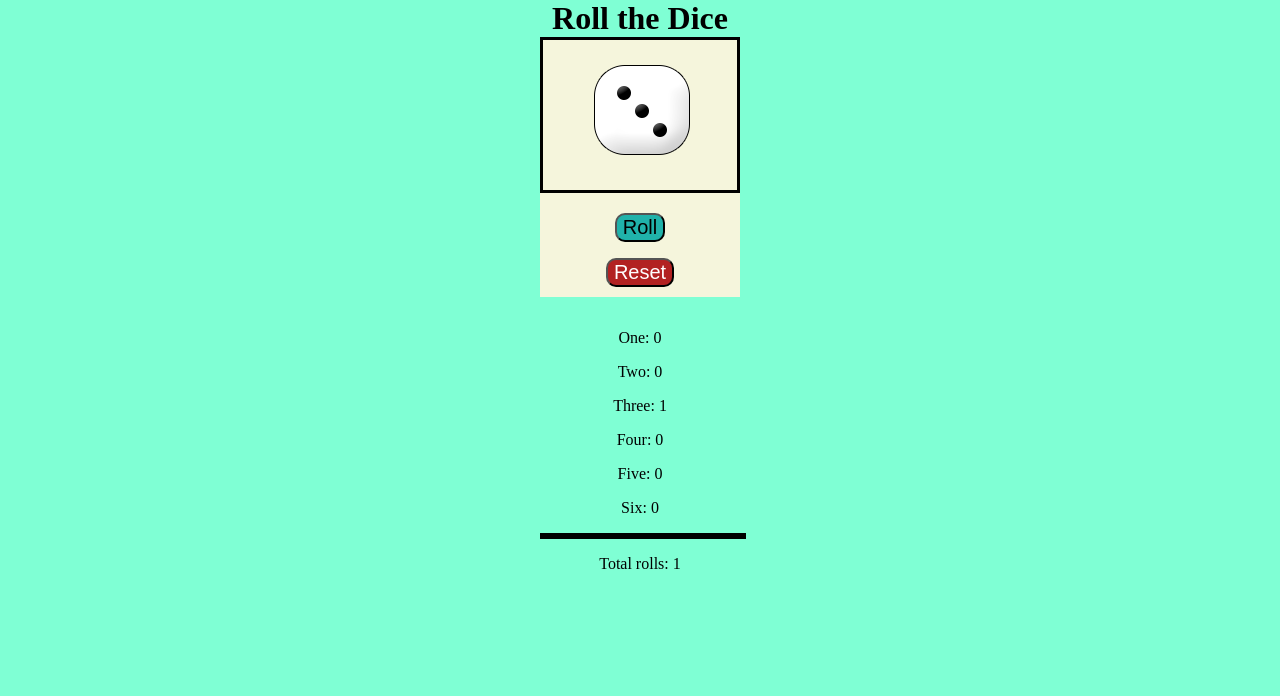
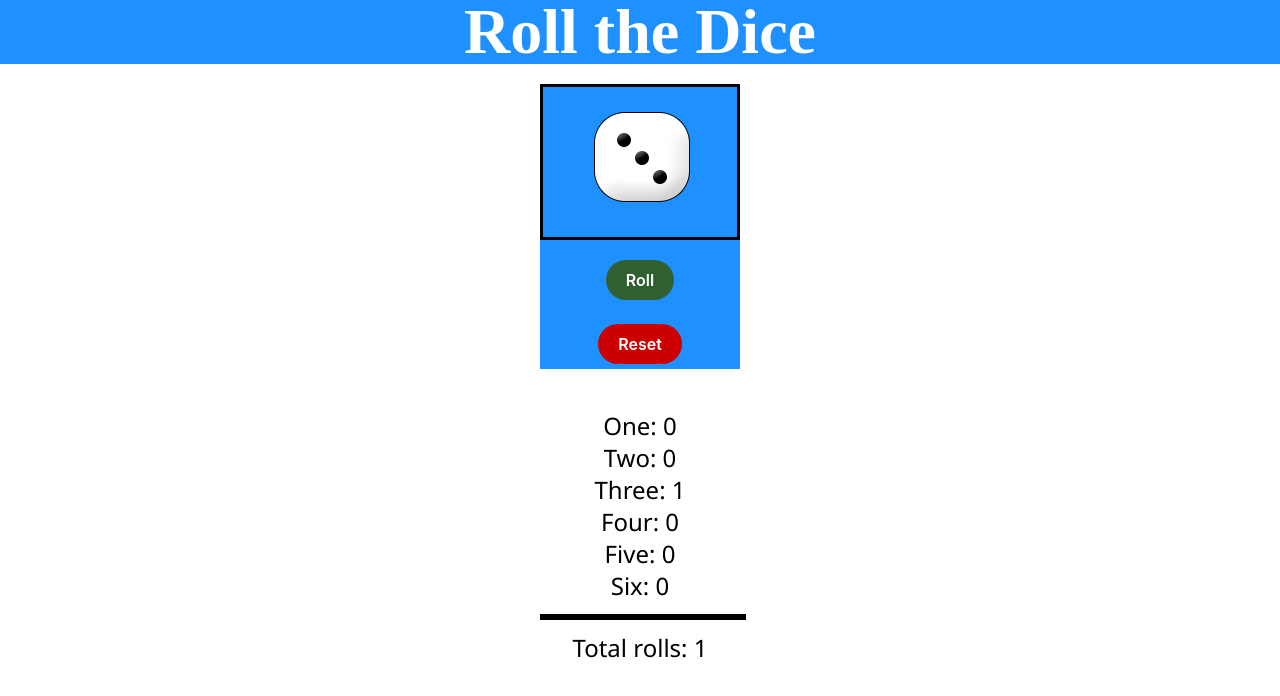
Before and after one commit to woestyn101/dicegame, a plain HTML site: page index.html in a window 1280 px wide. Both pictures are taken after a click on the button "Roll". Drawn offline with Linux system fonts and the light colour scheme.

Commit message:
added folders css,images, js

```diff
--- /dev/null
+++ b/assets/css/reset.css
@@ -0,0 +1,34 @@
+/* Resets the box size of every element */
+* {
+  margin: 0;
+  padding: 0;
+  box-sizing: border-box;
+  list-style: none;
+}
+
+/* Gives the body element a parent height to compare against */
+html {
+  height: 100%;
+}
+
+body {
+  min-height: 100%;
+  line-height: 1;
+  font-family: sans-serif;
+}
+
+h1, h2, h3, h4, h5, h6 {
+  font-size: 100%;
+}
+
+/* Matches the font of special elements to the rest of the page */
+input, select, option, optgroup, textarea, button,
+pre, code {
+  font-size: 100%;
+  font-family: inherit;
+}
+
+/* Removes default bullet points from lists */
+ol, ul {
+  list-style: none;
+}
--- /dev/null
+++ b/assets/css/style.css
@@ -0,0 +1,181 @@
+.square {
+
+    margin-left: auto;
+    margin-right: auto;
+    width:50%;
+    margin-top: auto;
+    margin-bottom: auto;
+    padding:20px;
+  }
+
+
+
+
+   #diceDiv {
+    margin-top: 10px;
+    margin-left: auto;
+    margin-right: auto;
+    width:50%;
+
+   }
+
+   .clear {
+    clear:both;
+
+
+   }
+
+
+
+
+
+   .disappear {
+    display: none;
+   }
+
+
+  body {
+   margin:auto;
+   text-align: center;
+  }
+
+  #main {
+    background-color: #1e90ff ;
+    width:200px;
+    height:285px;
+    margin: auto;
+    font-size: 1.5rem;
+    font-family: 'Segoe UI', Tahoma, Geneva, Verdana, sans-serif;
+    line-height: 0.5rem;
+  }
+
+  #dices {
+    height:150px;
+    border: 3px black solid;
+  }
+
+  h1 {
+    margin:auto;
+  }
+
+  hr {
+    margin:auto;
+    width:200px;
+    border: 3px solid black;
+  }
+
+
+
+   #subMain {
+    margin:auto;
+    padding:10px;
+
+
+   }
+
+
+
+    .title {
+        background-color: dodgerblue;
+        color: white;
+        line-height: 4rem;
+        font-size: 2rem;
+        margin-bottom: 20px;
+        }
+
+
+
+        /* CSS */
+        .button-18 {
+          align-items: center;
+          background-color: #2a8000;
+          border: 0;
+          border-radius: 100px;
+          box-sizing: border-box;
+          color: #ffffff;
+          cursor: pointer;
+          display: inline-flex;
+          font-family: -apple-system, system-ui, system-ui, "Segoe UI", Roboto, "Helvetica Neue", "Fira Sans", Ubuntu, Oxygen, "Oxygen Sans", Cantarell, "Droid Sans", "Apple Color Emoji", "Segoe UI Emoji", "Segoe UI Symbol", "Lucida Grande", Helvetica, Arial, sans-serif;
+          font-size: 16px;
+          font-weight: 600;
+          justify-content: center;
+          line-height: 20px;
+          max-width: 480px;
+          min-height: 40px;
+          min-width: 0px;
+          overflow: hidden;
+          padding: 0px;
+          padding-left: 20px;
+          padding-right: 20px;
+          text-align: center;
+          touch-action: manipulation;
+          transition: background-color 0.167s cubic-bezier(0.4, 0, 0.2, 1) 0s, box-shadow 0.167s cubic-bezier(0.4, 0, 0.2, 1) 0s, color 0.167s cubic-bezier(0.4, 0, 0.2, 1) 0s;
+          user-select: none;
+          -webkit-user-select: none;
+          vertical-align: middle;
+        }
+
+        .button-18:hover,
+        .button-18:focus {
+          background-color: #306030;
+          color: #ffffff;
+        }
+
+        .button-18:active {
+          background: #1e4d2b;
+          color: rgb(255, 255, 255, .7);
+        }
+
+        .button-18:disabled {
+          cursor: not-allowed;
+          background: rgba(0, 0, 0, .08);
+          color: rgba(0, 0, 0, .3);
+        }
+
+        /* reset button */
+
+        .button-19 {
+            align-items: center;
+            background-color: #cc0000;
+            border: 0;
+            border-radius: 100px;
+            box-sizing: border-box;
+            color: #ffffff;
+            cursor: pointer;
+            display: inline-flex;
+            font-family: -apple-system, system-ui, system-ui, "Segoe UI", Roboto, "Helvetica Neue", "Fira Sans", Ubuntu, Oxygen, "Oxygen Sans", Cantarell, "Droid Sans", "Apple Color Emoji", "Segoe UI Emoji", "Segoe UI Symbol", "Lucida Grande", Helvetica, Arial, sans-serif;
+            font-size: 16px;
+            font-weight: 600;
+            justify-content: center;
+            line-height: 20px;
+            max-width: 480px;
+            min-height: 40px;
+            min-width: 0px;
+            overflow: hidden;
+            padding: 0px;
+            padding-left: 20px;
+            padding-right: 20px;
+            text-align: center;
+            touch-action: manipulation;
+            transition: background-color 0.167s cubic-bezier(0.4, 0, 0.2, 1) 0s, box-shadow 0.167s cubic-bezier(0.4, 0, 0.2, 1) 0s, color 0.167s cubic-bezier(0.4, 0, 0.2, 1) 0s;
+            user-select: none;
+            -webkit-user-select: none;
+            vertical-align: middle;
+          }
+
+          .button-19:hover,
+          .button-19:focus {
+            background-color: #b31b1b;
+            color: #ffffff;
+          }
+
+          .button-19:active {
+            background: #7c0a02;
+            color: rgb(255, 255, 255, .7);
+          }
+
+          .button-19:disabled {
+            cursor: not-allowed;
+            background: rgba(0, 0, 0, .08);
+            color: rgba(0, 0, 0, .3);
+          }
--- /dev/null
+++ b/assets/js/script.js
@@ -0,0 +1,86 @@
+var one = 0;
+var two = 0;
+var three = 0;
+var four = 0;
+var five = 0;
+var six = 0;
+var numberRolls = 0;
+document.getElementById("diceBtn").onclick = function () {
+    var diceNumber = Math.floor(Math.random() * 6) + 1;
+    //alert(diceNumber);
+    clearDice();
+
+    switch (diceNumber) {
+        case 1:
+           // alert("One");
+            document.getElementById("s1").style.display = "block";
+            one++;
+            numberRolls++;
+            break;
+        case 2:
+           // alert("Two");
+            document.getElementById("s2").style.display = "block";
+            two++;
+            numberRolls++;
+            break;
+        case 3:
+            //alert("Three");
+            document.getElementById("s3").style.display = "block";
+            three++;
+            numberRolls++;
+            break;
+        case 4:
+           // alert("Four");
+            document.getElementById("s4").style.display = "block";
+            four++;
+            numberRolls++;
+            break;
+        case 5:
+            //alert("Five");
+            document.getElementById("s5").style.display = "block";
+            five++;
+            numberRolls++;
+            break;
+
+        default:
+           // alert("six")
+            document.getElementById("s6").style.display = "block";
+            six++;
+            numberRolls++;
+    }
+    document.getElementById("one").innerHTML = one;
+    document.getElementById("two").innerHTML = two;
+    document.getElementById("three").innerHTML = three;
+    document.getElementById("four").innerHTML = four;
+    document.getElementById("five").innerHTML = five;
+    document.getElementById("six").innerHTML = six;
+    document.getElementById("totalRolls").innerHTML = numberRolls;
+}
+
+function clearDice() {
+
+    document.getElementById("s1").style.display = "none";
+    document.getElementById("s2").style.display = "none";
+    document.getElementById("s3").style.display = "none";
+    document.getElementById("s4").style.display = "none";
+    document.getElementById("s5").style.display = "none";
+    document.getElementById("s6").style.display = "none";
+}
+
+document.getElementById("resetBtn").onclick = function () {
+one = 0;
+two = 0;
+three = 0;
+four = 0;
+five = 0;
+six = 0;
+numberRolls = 0;
+    document.getElementById("one").innerHTML = one;
+    document.getElementById("two").innerHTML = two;
+    document.getElementById("three").innerHTML = three;
+    document.getElementById("four").innerHTML = four;
+    document.getElementById("five").innerHTML = five;
+    document.getElementById("six").innerHTML = six;
+    document.getElementById("totalRolls").innerHTML = numberRolls;
+
+}
--- a/index.html
+++ b/index.html
@@ -7,146 +7,44 @@
         <title></title>
         <meta name="description" content="">
         <meta name="viewport" content="width=device-width, initial-scale=1">
-        <link rel="stylesheet" href="">
+        <link rel="stylesheet" href="assets/css/style.css">
+
         <style type="text/css">
-
-          .square {
-
-            margin-left: auto;
-            margin-right: auto;
-            width:50%;
-            margin-top: auto;
-            margin-bottom: auto;
-            padding:20px;
-          }
-
-
-           #diceBtn {
-          font-size: 20px;
-
-
-           }
-
-           #diceDiv {
-            margin-top: 10px;
-            margin-left: auto;
-            margin-right: auto;
-            width:50%;
-
-           }
-
-           .clear {
-            clear:both;
-
-
-           }
-
-
-
-
-
-           .disappear {
-            display: none;
-           }
-
-
-          body {
-           margin:auto;
-           background-color: aquamarine;
-           text-align: center;
-
-          }
-
-          #main {
-            background-color: beige;
-            width:200px;
-            height:260px;
-            margin: auto;
-
-
-
-          }
-          #dices {
-            height:150px;
-            border: 3px black solid;
-          }
-          h1 {
-            margin:auto;
-          }
-
-          hr {
-            margin:auto;
-            width:200px;
-            border: 3px solid black;
-          }
-
-          #diceBtn {
-            background-color: #20b2aa;
-            border-radius:10px;
-
-
-            }
-
-
-            #diceBtn:hover {
-            background-color: aqua;
-            }
-
-            #diceBtn:active {
-                background-color: #c9ffe5;
-           }
-
-           #subMain {
-            margin:auto;
-            padding:10px;
-
-
-           }
-
-           #resetBtn {
-            background-color: #b22222;
-            border-radius:10px;
-            color:white;
-            font-size: 20px;
-
-
-            }
-
-            #resetBtn:hover {
-            background-color: #ff4500;
-            }
 
 
         </style>
     </head>
     <body>
-        <h1>Roll the Dice</h1>
+        <header>
+            <div class="title"><h1>Roll the Dice</h1></div>
+          </header>
+
         <div id="main">
             <div id="dices">
         <div class="square disappear"  id="s1">
-            <img src="images/dice_1.png">
+            <img src="assets/images/dice_1.png">
         </div>
         <div class="square disappear" id="s2">
-            <img src="images/dice_2.png">
+            <img src="assets/images/dice_2.png">
         </div>
         <div class="square disappear" id="s3">
-            <img src="images/dice_3.png">
+            <img src="assets/images/dice_3.png">
         </div>
 
         <div class="square disappear" id="s4">
-            <img src="images/dice_4.png">
+            <img src="assets/images/dice_4.png">
         </div>
 
         <div class="square disappear" id="s5">
-            <img src="images/dice_5.png">
+            <img src="assets/images/dice_5.png">
         </div>
 
         <div class="square disappear" id="s6">
-            <img src="images/dice_6.png">
+            <img src="assets/images/dice_6.png">
         </div>
     </div>
         <div class="clear"></div>
-        <div id="subMain"> <div id="diceDiv"> <button id="diceBtn">Roll</button></div><div id="diceDiv"> <p><button id="resetBtn">Reset</button></p></div>
+        <div id="subMain"> <div id="diceDiv"> <button id="diceBtn" class="button-18">Roll</button></div><div id="diceDiv"> <p><button class="button-19" id="resetBtn">Reset</button></p></div>
 
     </div>
     <div id="stats">
@@ -160,94 +58,7 @@
        <p>Total rolls: <span id="totalRolls"></span></p>
     </div>
 
-        <script type="text/javascript">
-            var one = 0;
-            var two = 0;
-            var three = 0;
-            var four = 0;
-            var five = 0;
-            var six = 0;
-            var numberRolls = 0;
-            document.getElementById("diceBtn").onclick = function () {
-                var diceNumber = Math.floor(Math.random() * 6) + 1;
-                //alert(diceNumber);
-                clearDice();
-
-                switch (diceNumber) {
-                    case 1:
-                       // alert("One");
-                        document.getElementById("s1").style.display = "block";
-                        one++;
-                        numberRolls++;
-                        break;
-                    case 2:
-                       // alert("Two");
-                        document.getElementById("s2").style.display = "block";
-                        two++;
-                        numberRolls++;
-                        break;
-                    case 3:
-                        //alert("Three");
-                        document.getElementById("s3").style.display = "block";
-                        three++;
-                        numberRolls++;
-                        break;
-                    case 4:
-                       // alert("Four");
-                        document.getElementById("s4").style.display = "block";
-                        four++;
-                        numberRolls++;
-                        break;
-                    case 5:
-                        //alert("Five");
-                        document.getElementById("s5").style.display = "block";
-                        five++;
-                        numberRolls++;
-                        break;
-
-                    default:
-                       // alert("six")
-                        document.getElementById("s6").style.display = "block";
-                        six++;
-                        numberRolls++;
-                }
-                document.getElementById("one").innerHTML = one;
-                document.getElementById("two").innerHTML = two;
-                document.getElementById("three").innerHTML = three;
-                document.getElementById("four").innerHTML = four;
-                document.getElementById("five").innerHTML = five;
-                document.getElementById("six").innerHTML = six;
-                document.getElementById("totalRolls").innerHTML = numberRolls;
-            }
-
-            function clearDice() {
-
-                document.getElementById("s1").style.display = "none";
-                document.getElementById("s2").style.display = "none";
-                document.getElementById("s3").style.display = "none";
-                document.getElementById("s4").style.display = "none";
-                document.getElementById("s5").style.display = "none";
-                document.getElementById("s6").style.display = "none";
-            }
-
-            document.getElementById("resetBtn").onclick = function () {
-            one = 0;
-            two = 0;
-            three = 0;
-            four = 0;
-            five = 0;
-            six = 0;
-            numberRolls = 0;
-                document.getElementById("one").innerHTML = one;
-                document.getElementById("two").innerHTML = two;
-                document.getElementById("three").innerHTML = three;
-                document.getElementById("four").innerHTML = four;
-                document.getElementById("five").innerHTML = five;
-                document.getElementById("six").innerHTML = six;
-                document.getElementById("totalRolls").innerHTML = numberRolls;
-
-            }
-
+        <script src="assets/js/script.js" type="text/javascript">
 
         </script>
     </body>
```
Also changed, not shown: assets/images/dice_1.png (renamed from images/dice_1.png), assets/images/dice_2.png (renamed from images/dice_2.png), assets/images/dice_3.png (renamed from images/dice_3.png), assets/images/dice_4.png (renamed from images/dice_4.png), assets/images/dice_5.png (renamed from images/dice_5.png), assets/images/dice_6.png (renamed from images/dice_6.png).
